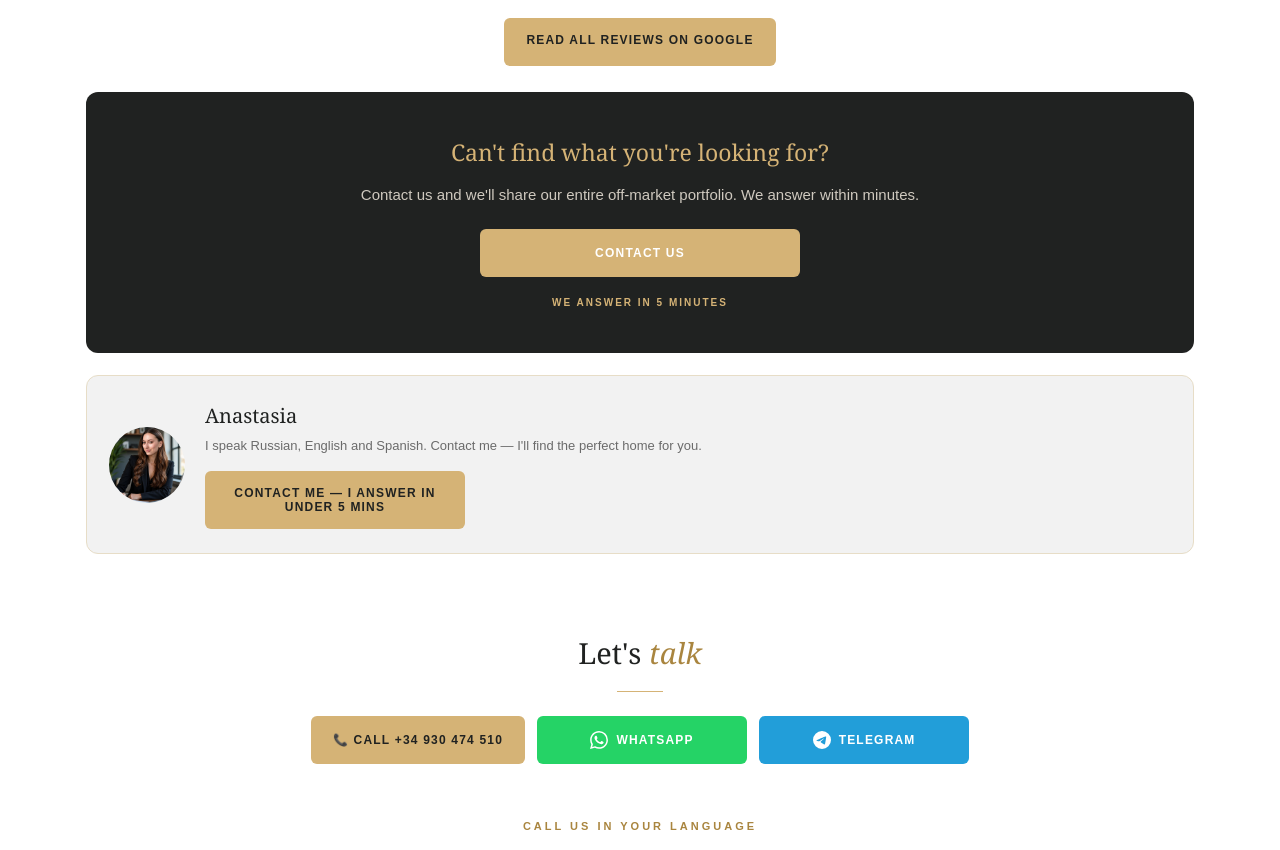
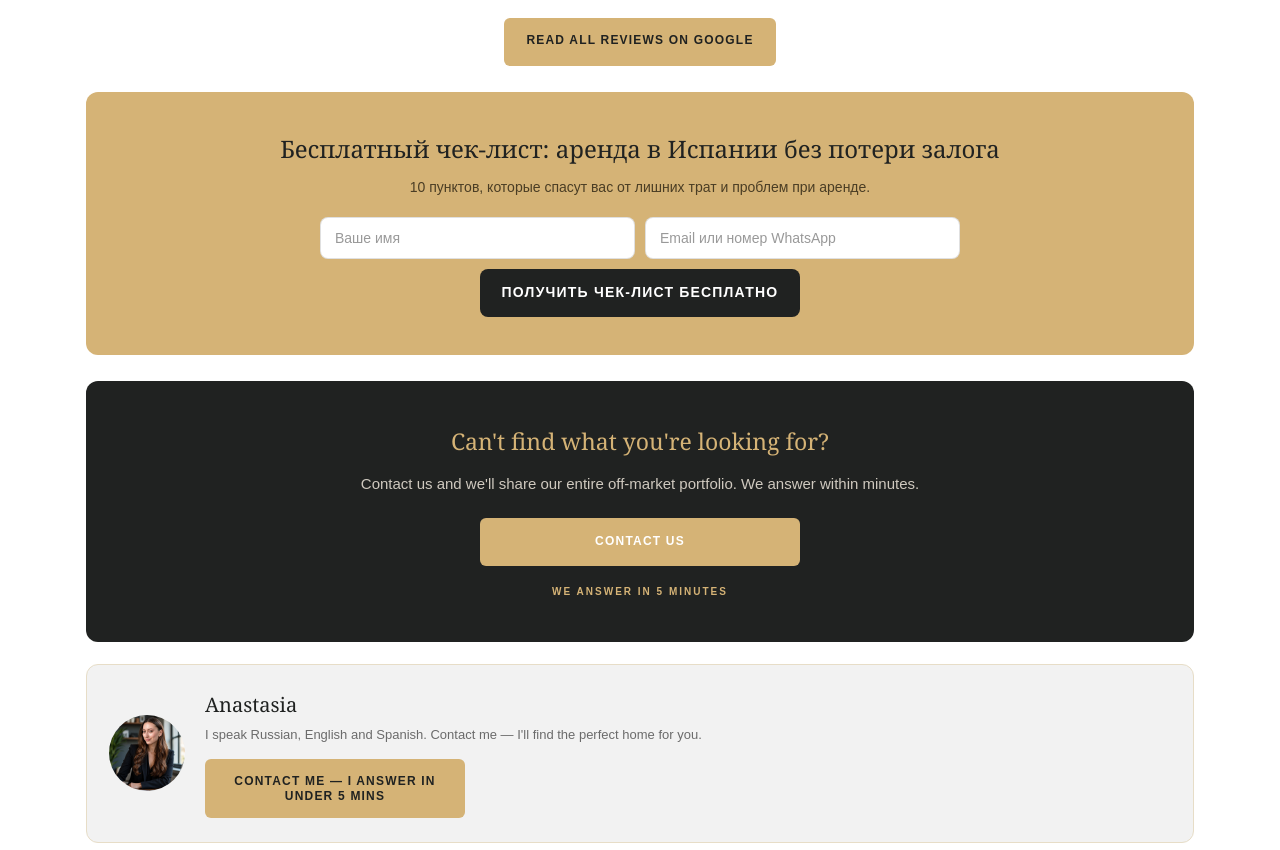
Before and after one commit to grandiorarealestate-wq/grandiora_es_landing, a SvelteKit app: page / in a window 1280 px wide. Shown: the part 2938-3788 px from the top of the page. Built offline with nearby package versions, Linux system fonts and the light colour scheme.

Commit message:
feat: add lead magnet (free checklist) with form + PDF download

```diff
--- a/src/lib/styles/app.scss
+++ b/src/lib/styles/app.scss
@@ -472,6 +472,77 @@ h2.sec {
 		text-transform: uppercase;
 		font-weight: 700;
 	}
+}
+
+// ===== Lead magnet =====
+.leadmagnet {
+	background: $gold;
+	border-radius: 12px;
+	padding: clamp(26px, 5vw, 38px) clamp(18px, 4vw, 28px);
+	text-align: center;
+
+	h3 {
+		color: $black;
+		font-size: clamp(20px, 4.5vw, 24px);
+		margin-bottom: 8px;
+	}
+
+	p {
+		color: #4a3d24;
+		font-size: 14px;
+		font-weight: 300;
+		margin: 0 auto 18px;
+		max-width: 520px;
+	}
+
+	form {
+		display: flex;
+		flex-wrap: wrap;
+		gap: 10px;
+		justify-content: center;
+		max-width: 640px;
+		margin: 0 auto;
+
+		input {
+			flex: 1 1 200px;
+		padding: 12px 14px;
+		border-radius: 8px;
+		border: 1px solid rgba(0,0,0,0.12);
+		font-size: 14px;
+		font-family: inherit;
+		background: #fff;
+		color: $black;
+
+		&::placeholder {
+			color: #999;
+		}
+	}
+
+	.btn {
+		flex-shrink: 0;
+		background: $black;
+		color: #fff;
+		border: none;
+		padding: 12px 22px;
+		border-radius: 8px;
+		font-size: 14px;
+		font-weight: 600;
+		cursor: pointer;
+		font-family: inherit;
+
+		&:hover {
+			opacity: 0.9;
+		}
+	}
+
+	.lead-msg,
+	.lead-ok {
+		margin-top: 12px;
+		font-size: 13px;
+		font-weight: 500;
+		color: $black;
+	}
+}
 }
 
 // ===== Reviews =====
--- a/src/routes/+page.svelte
+++ b/src/routes/+page.svelte
@@ -8,6 +8,37 @@
 	let visible = $state(9);
 	function showMore() {
 		visible += 9;
+	}
+
+	// Lead magnet — checklist
+	const ENDPOINT_URL = 'https://g5joqg9b5m.execute-api.eu-north-1.amazonaws.com/default/grandiora_landing_leads';
+	let leadName = $state('');
+	let leadContact = $state('');
+	let leadMsg = $state('');
+	let leadOk = $state(false);
+
+	function requestChecklist(event) {
+		event.preventDefault();
+		if (!leadName.trim() || !leadContact.trim()) {
+			leadMsg = 'Введите имя и email/номер.';
+			leadOk = false;
+			return;
+		}
+		try {
+			fetch(ENDPOINT_URL, {
+				method: 'POST',
+				headers: { 'Content-Type': 'application/json' },
+				body: JSON.stringify({
+					name: leadName.trim(),
+					phone: leadContact.trim(),
+					message: 'Запросил чек-лист (lead magnet)',
+					source: 'rental-en'
+				})
+			});
+		} catch (e) {}
+		leadOk = true;
+		leadMsg = '';
+		window.open('/checklist.pdf', '_blank');
 	}
 </script>
 
@@ -102,6 +133,20 @@
 </div>
 
 <div class="wrap" style="margin-top:26px">
+	<div class="leadmagnet">
+		<h3>Бесплатный чек-лист: аренда в Испании без потери залога</h3>
+		<p>10 пунктов, которые спасут вас от лишних трат и проблем при аренде.</p>
+		<form onsubmit={requestChecklist} novalidate>
+			<input type="text" bind:value={leadName} placeholder="Ваше имя" />
+			<input type="text" bind:value={leadContact} placeholder="Email или номер WhatsApp" />
+			<button class="btn" type="submit">Получить чек-лист бесплатно</button>
+		</form>
+		{#if leadMsg}<div class="lead-msg">{leadMsg}</div>{/if}
+		{#if leadOk}<div class="lead-ok">Чек-лист открывается в новой вкладке. Удачи! ✅</div>{/if}
+	</div>
+</div>
+
+<div class="wrap" style="margin-top:26px">
 	<div class="offmarket">
 		<h3>Can't find what you're looking for?</h3>
 		<p>Contact us and we'll share our entire off-market portfolio. We answer within minutes.</p>
```
Also changed, not shown: 1 other file (tests, documents, lock files or other folders).
